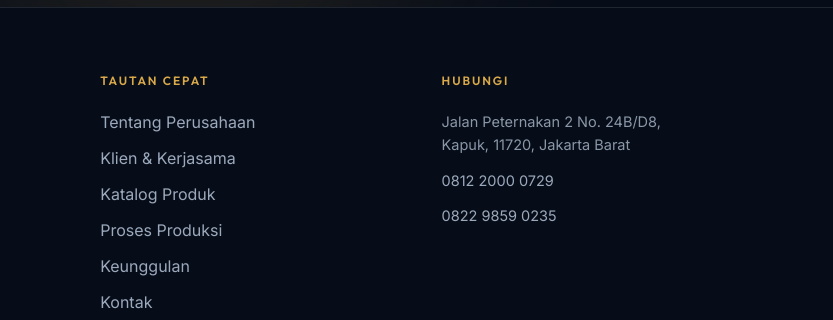
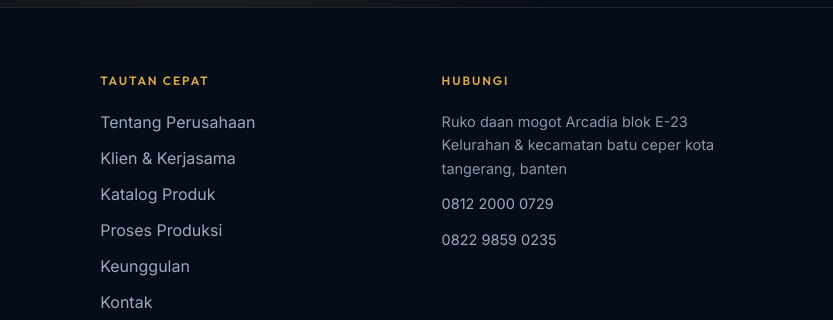
Before and after one commit to muhammamdsurya/PartnerHeat, a plain HTML site: page index.html in a window 1280 px wide. Shown: the part 8666-8986 px from the top of the page, 447-1280 px from the left. Drawn offline with Linux system fonts and the light colour scheme.

Commit message:
design : change address

```diff
--- a/index.html
+++ b/index.html
@@ -585,7 +585,7 @@
                     <p class="font-display text-[12px] font-semibold uppercase tracking-[.16em] text-gold mb-5">Hubungi
                     </p>
                     <address class="not-italic space-y-3 text-[14.5px] text-silver-dim leading-relaxed">
-                        <p>Jalan Peternakan 2 No. 24B/D8,<br>Kapuk, 11720, Jakarta Barat</p>
+                        <p>Ruko daan mogot Arcadia blok E-23<br>Kelurahan & kecamatan batu ceper kota tangerang, banten</p>
                         <p><a class="wa-link flink"
                                 data-wa-text="Halo PartnerHeat, saya ingin bertanya mengenai produk elemen pemanas."
                                 href="#" target="_blank" rel="noopener">0812 2000 0729</a></p>
```
